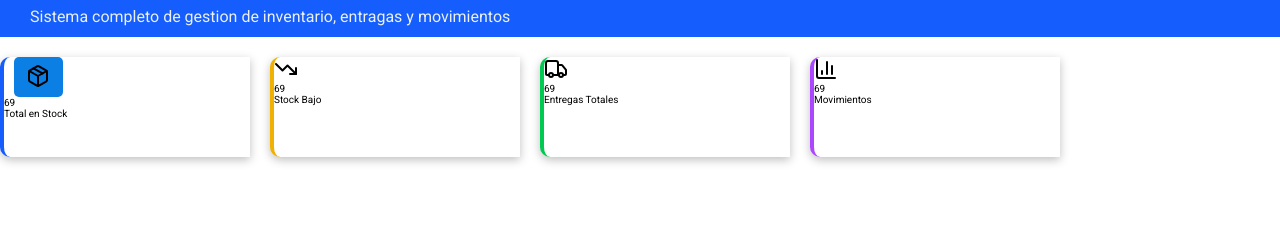
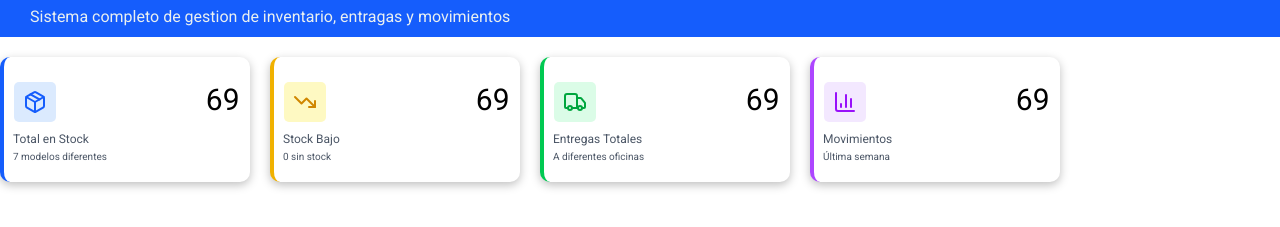
Before and after one commit to QuilexDev/AlmacenToner, a plain HTML site: page index.html in a window 1280 px wide. Shown: the part 83-310 px from the top of the page. Drawn offline with Linux system fonts and the light colour scheme.

Commit message:
notificaciones

```diff
--- a/index.html
+++ b/index.html
@@ -45,15 +45,15 @@
     <main>
       <section class="info">
         <div class="info-caja info-blue">
-          <div class="titul"></div>
-          <div class="icon-azul">
+          <div class="info-layaout">
+            <div class="icon-block icon-block--blue">
               <svg
                 xmlns="http://www.w3.org/2000/svg"
                 width="24"
                 height="24"
                 viewBox="0 0 24 24"
                 fill="none"
-              stroke="currentColor"
+                stroke="oklch(.546 .245 262.881)"
                 stroke-width="2"
                 stroke-linecap="round"
                 stroke-linejoin="round"
@@ -69,44 +69,51 @@
               </svg>
             </div>
             <p class="info-cantidad">69</p>
+          </div>
           <p class="info-titulo">Total en Stock</p>
-          <p class="info-actualizaciones"></p>
+          <p class="info-actualizaciones">7 modelos diferentes</p>
         </div>
 
         <div class="info-caja info-yellow">
+          <div class="info-layaout">
+            <div class="icon-block icon-block--yellow">
               <svg
                 xmlns="http://www.w3.org/2000/svg"
                 width="24"
                 height="24"
                 viewBox="0 0 24 24"
                 fill="none"
-            stroke="currentColor"
+                stroke="oklch(.681 .162 75.834)"
                 stroke-width="2"
                 stroke-linecap="round"
                 stroke-linejoin="round"
-            class="lucide lucide-trending-down w-6 h-6 text-yellow-600"
+                class="lucide lucide-trending-down w-6 h-6 text-yellow-600 icon"
                 aria-hidden="true"
               >
                 <path d="M16 17h6v-6"></path>
                 <path d="m22 17-8.5-8.5-5 5L2 7"></path>
               </svg>
+            </div>
             <p class="info-cantidad">69</p>
+          </div>
           <p class="info-titulo">Stock Bajo</p>
-          <p class="info-actualizaciones"></p>
+          <p class="info-actualizaciones">0 sin stock</p>
         </div>
 
         <div class="info-caja info-green">
+          <div class="info-layaout">
+            <div class="icon-block icon-block--green">
               <svg
                 xmlns="http://www.w3.org/2000/svg"
                 width="24"
                 height="24"
                 viewBox="0 0 24 24"
                 fill="none"
-            stroke="currentColor"
+                stroke="oklch(.627 .194 149.214)"
                 stroke-width="2"
                 stroke-linecap="round"
                 stroke-linejoin="round"
-            class="lucide lucide-truck w-6 h-6 text-green-600"
+                class="lucide lucide-truck w-6 h-6 text-green-600 icon"
                 aria-hidden="true"
               >
                 <path
@@ -119,22 +126,28 @@
                 <circle cx="17" cy="18" r="2"></circle>
                 <circle cx="7" cy="18" r="2"></circle>
               </svg>
+            </div>
             <p class="info-cantidad">69</p>
+          </div>
+
           <p class="info-titulo">Entregas Totales</p>
-          <p class="info-actualizaciones"></p>
+          <p class="info-actualizaciones">A diferentes oficinas</p>
         </div>
+
         <div class="info-caja info-purple">
+          <div class="info-layaout">
+            <div class="icon-block icon-block--purple">
               <svg
                 xmlns="http://www.w3.org/2000/svg"
                 width="24"
                 height="24"
                 viewBox="0 0 24 24"
                 fill="none"
-            stroke="currentColor"
+                stroke="oklch(.558 .288 302.321)"
                 stroke-width="2"
                 stroke-linecap="round"
                 stroke-linejoin="round"
-            class="lucide lucide-chart-column w-6 h-6 text-purple-600"
+                class="lucide lucide-chart-column w-6 h-6 text-purple-600 icon"
                 aria-hidden="true"
               >
                 <path d="M3 3v16a2 2 0 0 0 2 2h16"></path>
@@ -142,9 +155,12 @@
                 <path d="M13 17V5"></path>
                 <path d="M8 17v-3"></path>
               </svg>
+            </div>
             <p class="info-cantidad">69</p>
+          </div>
+
           <p class="info-titulo">Movimientos</p>
-          <p class="info-actualizaciones"></p>
+          <p class="info-actualizaciones">Última semana</p>
         </div>
       </section>
     </main>
--- a/syte.css
+++ b/syte.css
@@ -75,13 +75,30 @@ h1 {
   display: flex;
   gap: 20px;
 }
+.info-cantidad {
+  font-size: 3rem;
+}
+.info-titulo {
+  font-size: 1.2rem;
+  margin-top: 1rem;
+  margin-left: 0.9rem;
+  color: oklch(0.446 0.03 256.802);
+}
+
+.info-actualizaciones {
+  margin-top: 0.5rem;
+  margin-left: 0.9rem;
+  font-size: 1rem;
+  color: oklch(0.446 0.03 256.802);
+  margin-bottom: 2rem;
+}
 .info-caja {
-  width: 250px;
-  height: 100px;
+  width: 100%;
+  max-width: 250px; /* límite máximo */
+  height: auto;
   background-color: rgb(255, 255, 255);
   border-left: 4px solid #000;
-  border-top-left-radius: 10px;
-  border-bottom-left-radius: 10px;
+  border-radius: 10px;
   box-shadow: 0px 3px 10px rgba(0, 0, 0, 0.25);
 }
 
@@ -102,14 +119,34 @@ h1 {
 }
 
 .icon {
-  margin-top: 0.7rem;
-  margin-left: 1.2rem;
+  margin-top: 0.8rem;
+  margin-left: 0.9rem;
 }
 
-.icon-azul {
-  background-color: rgb(12, 127, 228);
+.icon-block {
   border-radius: 5px;
-  width: 20%;
-  height: 40%;
+  width: 17%;
+  height: 4rem;
   margin-left: 10px;
 }
+
+.icon-block--blue {
+  background-color: oklch(0.932 0.032 255.585);
+}
+
+.icon-block--yellow {
+  background-color: oklch(0.973 0.071 103.193);
+}
+
+.icon-block--green {
+  background-color: oklch(0.962 0.044 156.743);
+}
+.icon-block--purple {
+  background-color: oklch(0.946 0.033 307.174);
+}
+
+.info-layaout {
+  display: flex;
+  gap: 15rem;
+  margin-top: 2.5rem;
+}
```
Lines whose indentation alone changed are shown as unchanged.
